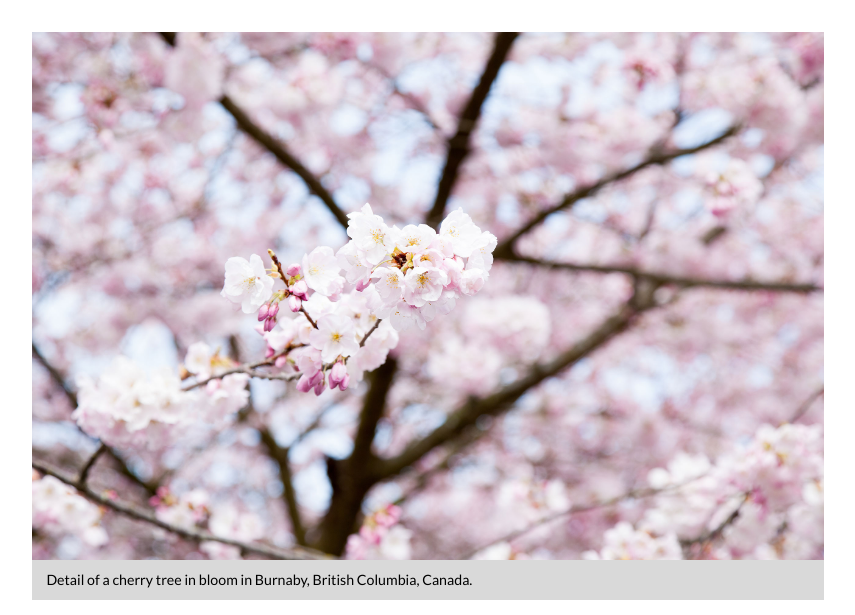
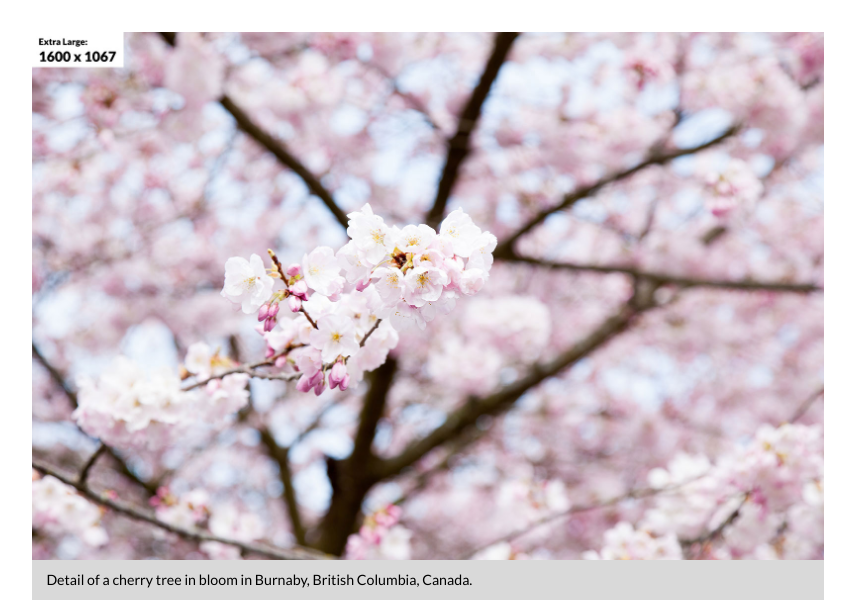
Before and after one commit to hakeem62/MMP240, a plain HTML site: page MMP240_S19_Wk12_ResponsiveImages-master/index.html in a window 1280 px wide. Shown: the part 97-712 px from the top of the page, without its empty margins (212-1067 px from the left). Drawn offline with Linux system fonts and the light colour scheme.

Commit message:
class demo

```diff
--- a/MMP240_S19_Wk12_ResponsiveImages-master/index.html
+++ b/MMP240_S19_Wk12_ResponsiveImages-master/index.html
@@ -17,7 +17,13 @@
             <h1 class="main-title">Cherry Trees in Burnaby</h1>
 
             <figure class="featured-image">
-                <img src="images/original.jpg" alt="Cherry Blossom in bloom">
+                <img
+                srcset="images/small.jpg 600w,
+                        images/medium.jpg 800w,
+                        images/large.jpg 1200,
+                        images/extralarge.jpg 1600w"
+
+                 alt="Cherry Blossom in bloom">
                 <figcaption class="image-caption">
                     Detail of a cherry tree in bloom in Burnaby, British Columbia, Canada.
                 </figcaption>
```
Also changed, not shown: MMP240_S19_Wk12_ResponsiveImages-master/responsivsve_image_folder/original.jpg (added), 2 other files.
